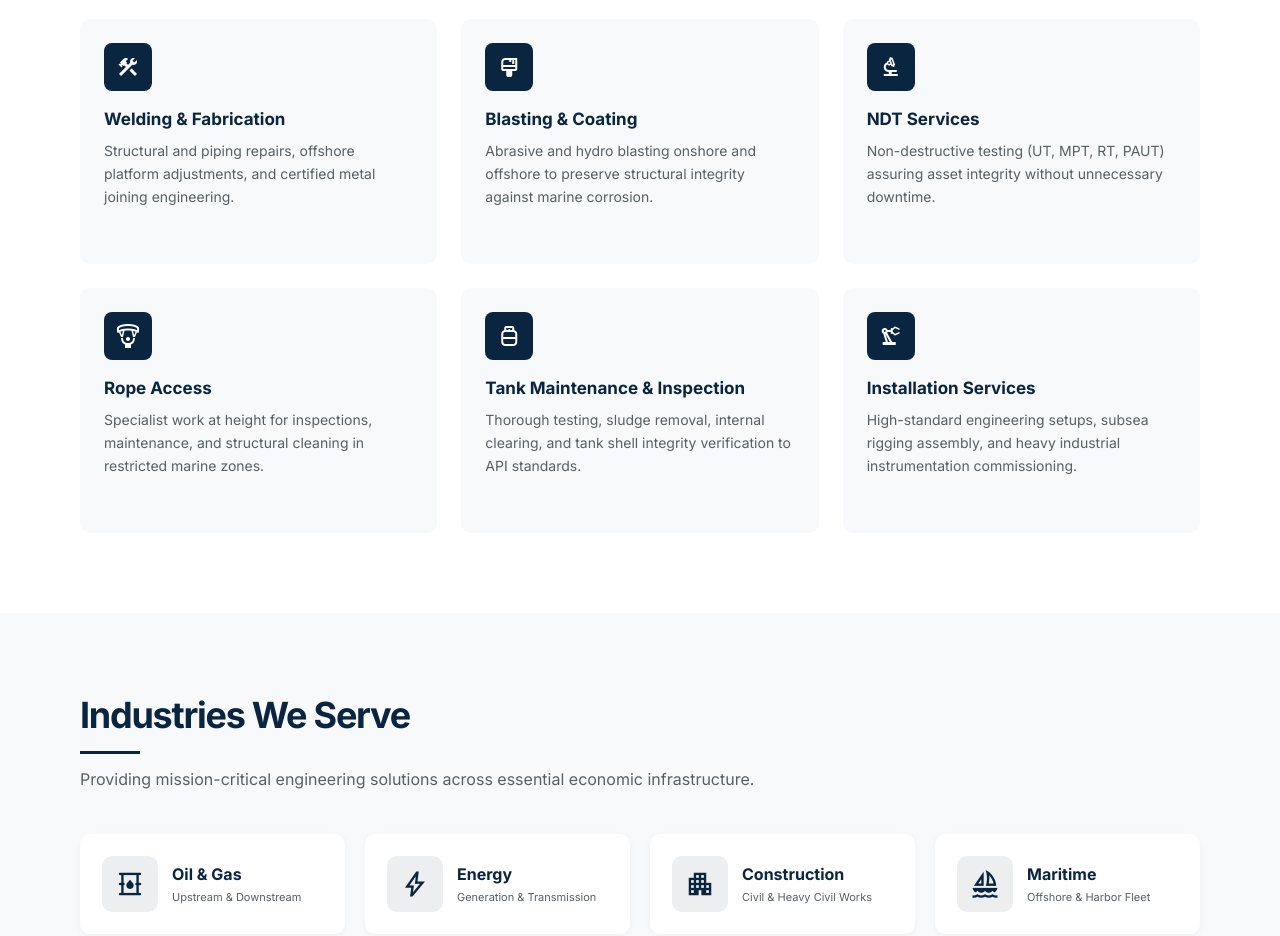
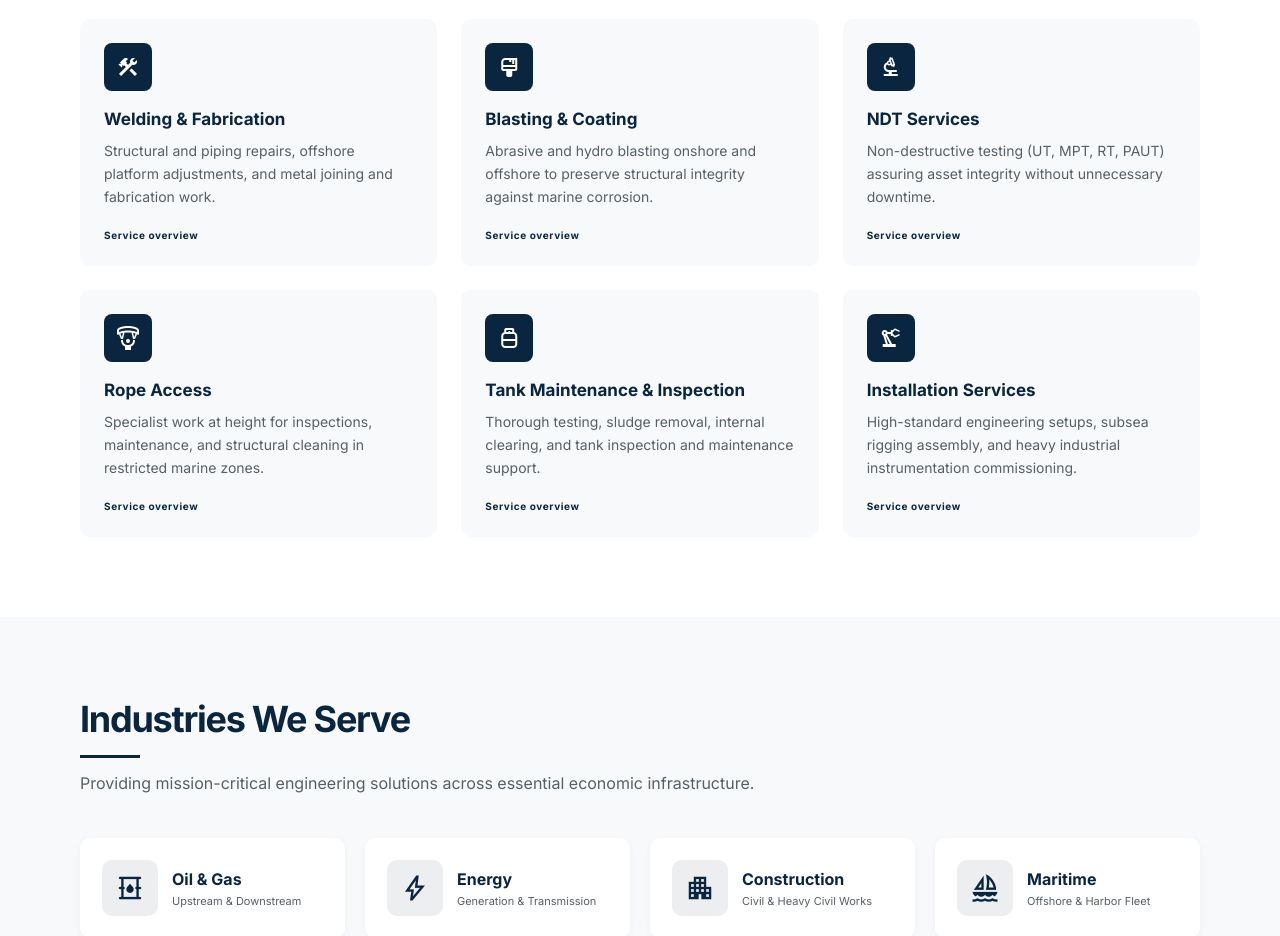
Before and after one commit to ENJ0Y-Labs/hazel-website, a React (Vite) app: page / in a window 1280 px wide. Shown: the part 980-1916 px from the top of the page. Built offline with nearby package versions, Linux system fonts and the light colour scheme.

Commit message:
Clean up service card labels and remove unsupported standards wording

```diff
--- a/src/pages/Home.jsx
+++ b/src/pages/Home.jsx
@@ -1,11 +1,11 @@
 import heroImage from "../assets/img1.jpeg";
 
 const services = [
-  { icon: "construction", title: "Welding & Fabrication", description: "Structural and piping repairs, offshore platform adjustments, and certified metal joining engineering." },
+  { icon: "construction", title: "Welding & Fabrication", description: "Structural and piping repairs, offshore platform adjustments, and metal joining and fabrication work." },
   { icon: "format_paint", title: "Blasting & Coating", description: "Abrasive and hydro blasting onshore and offshore to preserve structural integrity against marine corrosion." },
   { icon: "biotech", title: "NDT Services", description: "Non-destructive testing (UT, MPT, RT, PAUT) assuring asset integrity without unnecessary downtime." },
   { icon: "paragliding", title: "Rope Access", description: "Specialist work at height for inspections, maintenance, and structural cleaning in restricted marine zones." },
-  { icon: "propane_tank", title: "Tank Maintenance & Inspection", description: "Thorough testing, sludge removal, internal clearing, and tank shell integrity verification to API standards." },
+  { icon: "propane_tank", title: "Tank Maintenance & Inspection", description: "Thorough testing, sludge removal, internal clearing, and tank inspection and maintenance support." },
   { icon: "precision_manufacturing", title: "Installation Services", description: "High-standard engineering setups, subsea rigging assembly, and heavy industrial instrumentation commissioning." },
 ];
 
@@ -74,7 +74,7 @@ export default function Home() {
             {services.map((service) => <article className="service-card" key={service.title}>
               <div className="service-icon"><span className="material-symbols-outlined">{service.icon}</span></div>
               <div><h3>{service.title}</h3><p>{service.description}</p></div>
-              <span className="service-standard">{service.standard}</span>
+              <span className="service-standard">Service overview</span>
             </article>)}
           </div>
         </div>
```
